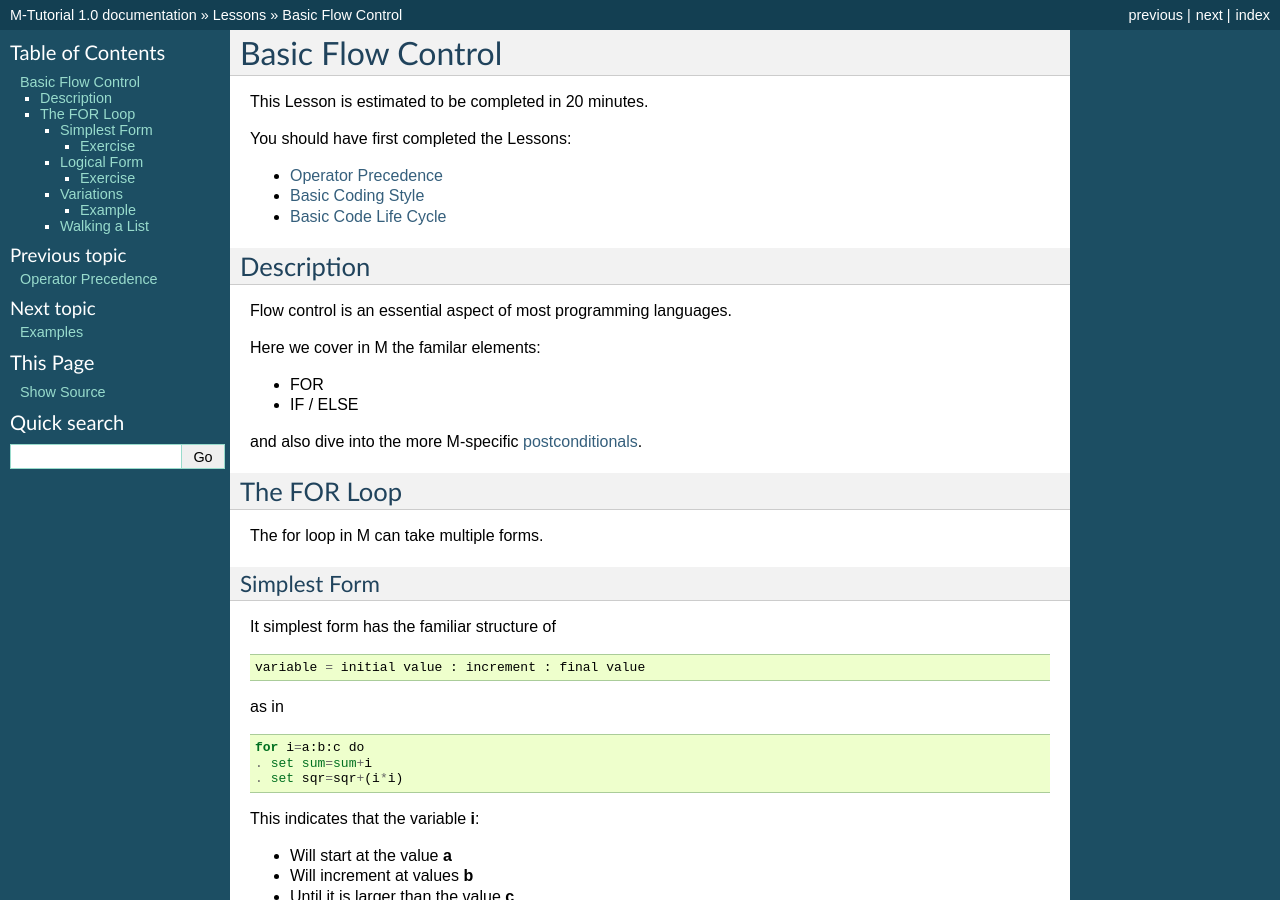
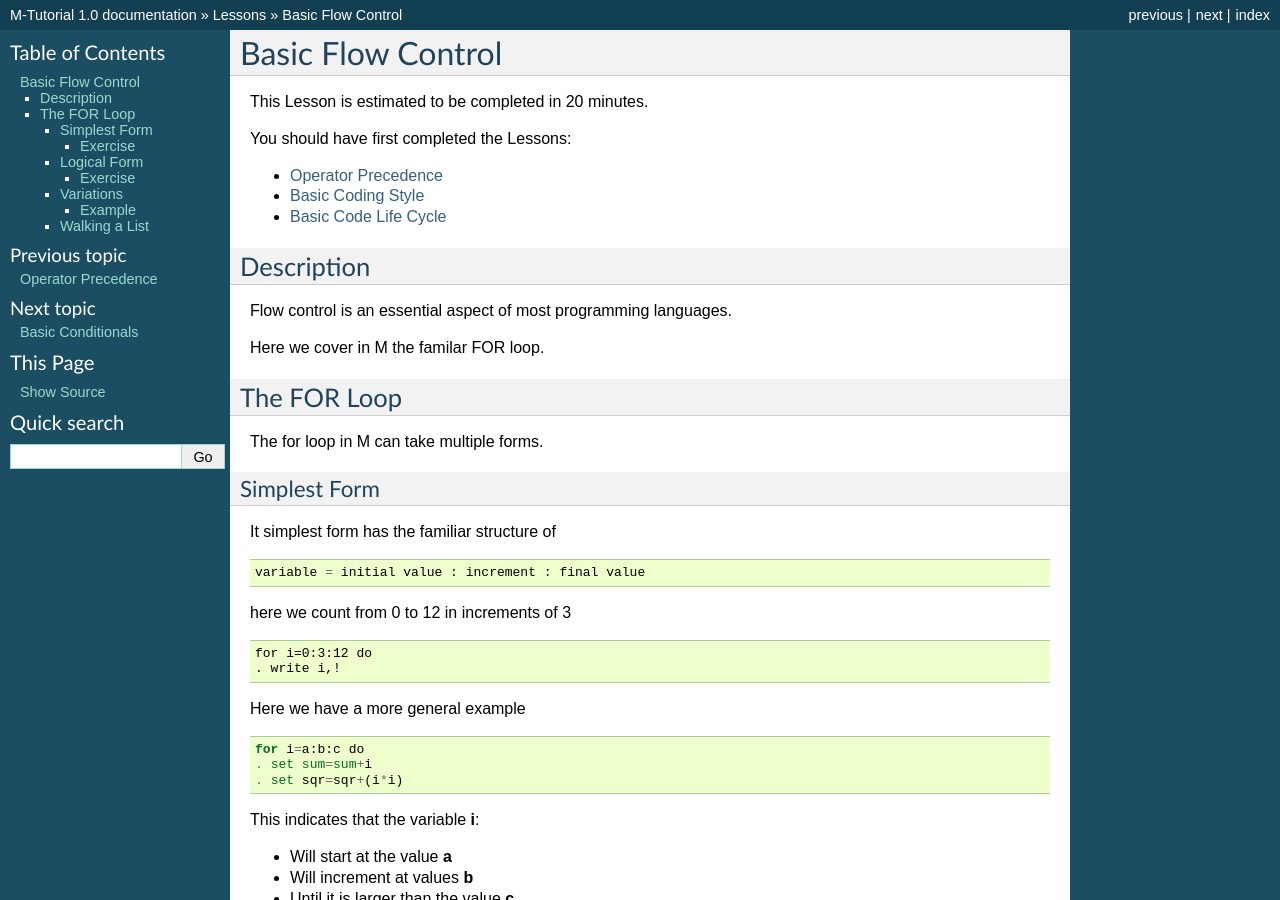
Before and after one commit to luisibanez/M-Tutorial, a Sphinx documentation site: the page built from source/BasicFlowControl_Lesson.rst, in a window 1280 px wide and 900 px high. Built offline with Sphinx 7.4.7, drawn with Linux system fonts in a browser that asks for light colours.

Commit message:
Flow Control split: FOR, IF and Postconditionals.

```diff
--- a/source/BasicFlowControl_Lesson.rst
+++ b/source/BasicFlowControl_Lesson.rst
@@ -17,12 +17,8 @@ Description
 
 Flow control is an essential aspect of most programming languages.
 
-Here we cover in M the familar elements:
+Here we cover in M the familar FOR loop.
 
-* FOR
-* IF / ELSE
-
-and also dive into the more M-specific `postconditionals`_.
 
 The FOR Loop
 ############
@@ -38,7 +34,14 @@ It simplest form has the familiar structure of
 
    variable = initial value : increment : final value
 
-as in
+here we count from 0 to 12 in increments of 3
+
+::
+
+    for i=0:3:12 do
+    . write i,!
+
+Here we have a more general example
 
 ::
 
@@ -185,4 +188,4 @@ will print
     Ringo
     George
 
-Next Lesson:
+Next Lesson: :ref:`basic-conditionals-lesson-label`
--- a/source/Lessons.rst
+++ b/source/Lessons.rst
@@ -11,3 +11,5 @@ Contents:
    BasicCodeLifeCycle_Lesson
    OperatorPrecedence_Lesson
    BasicFlowControl_Lesson
+   BasicConditionals_Lesson
+   BasicPostconditionals_Lesson
```
Also changed, not shown: source/BasicConditionals_Lesson.rst (added, +91 -0 lines), source/BasicPostconditionals_Lesson.rst (added, +30 -0 lines).
